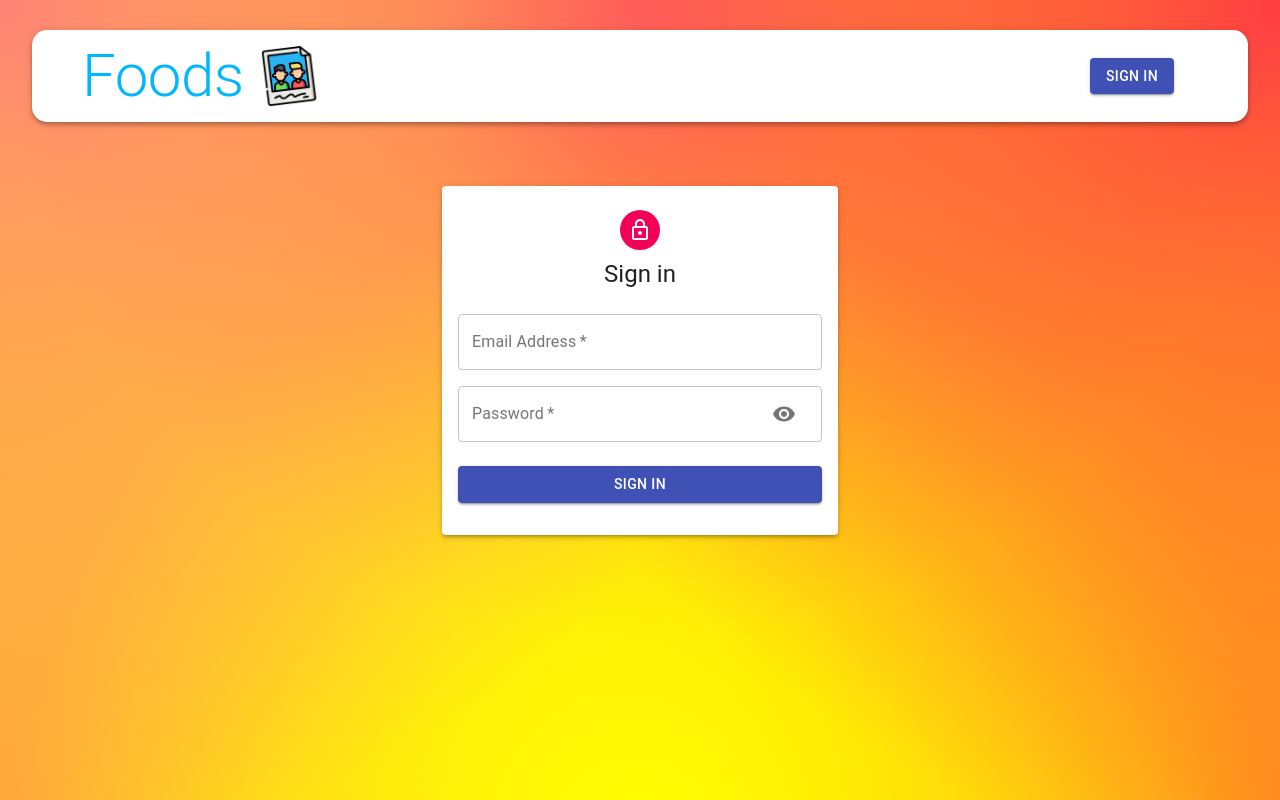
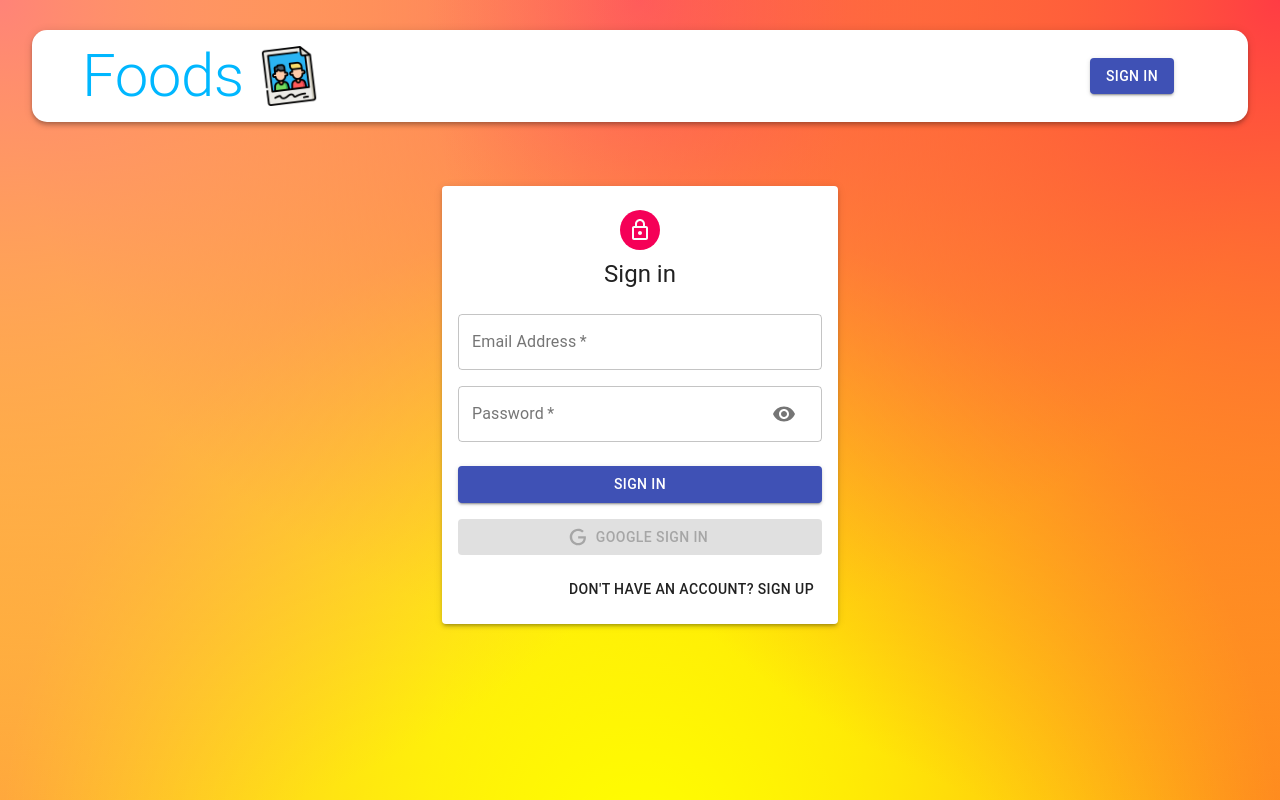
Before and after one commit to hikaori/FoodApp, a React (Create React App) app in the folder client/: page /auth in a window 1280 px wide. Built offline with nearby package versions, Linux system fonts and the light colour scheme; no server answers.

Commit message:
step3/35

```diff
--- a/client/src/Components/Auth/Auth.js
+++ b/client/src/Components/Auth/Auth.js
@@ -7,6 +7,10 @@
   Typography,
   Container,
 } from '@material-ui/core';
+import { GoogleLogin } from 'react-google-login';
+import { useDispatch } from 'react-redux';
+
+import Icon from './icon';
 import LockOutlinedIcon from '@material-ui/icons/LockOutlined';
 import useStyles from './styles';
 import Input from './Input';
@@ -15,8 +19,8 @@
   const classes = useStyles();
 
   const [showPassword, setShowPassword] = useState(false);
-
-  const isSignup = false;
+  const [isSignup, setIsSignup] = useState(false);
+  const dispatch = useDispatch();
 
   const handleShowPassword = () => {
     setShowPassword((prevShowPassword) => !prevShowPassword);
@@ -24,7 +28,27 @@
 
   const handleSubmit = () => {};
 
-  const handleChange = () => {};
+  const handleChange = (res) => {
+    console.log(res);
+  };
+
+  const switchMode = () => {
+    setIsSignup((prevIsSignup) => !prevIsSignup);
+    handleShowPassword(false);
+  };
+
+  const googleSuccess = async (res) => {
+    const result = res?.profileObj;
+    const token = res?.tokenId;
+    try {
+      dispatch({ type: 'AUTH', data: { result, token } });
+    } catch (error) {
+      console.log(error);
+    }
+  };
+  const googleFailure = () => {
+    console.log('google Sign In was unsuccessful. Try Again Later');
+  };
 
   return (
     <Container component="main" maxWidth="xs">
@@ -85,8 +109,26 @@
           >
             {isSignup ? 'Sign Up' : 'Sign In'}
           </Button>
-
-          {/* <Grid container justify="flex-end">
+          <GoogleLogin
+            clientId={process.env.REACT_APP_GOOGLE_OAuth_CLIENT_ID}
+            render={(renderProps) => (
+              <Button
+                className={classes.googleButton}
+                color="primary"
+                fullWidth
+                onClick={renderProps.onClick}
+                disabled={renderProps.disabled}
+                startIcon={<Icon />}
+                variant="contained"
+              >
+                Google Sign In
+              </Button>
+            )}
+            onSuccess={googleSuccess}
+            onFailure={googleFailure}
+            cookiePolicy="single_host_origin"
+          />
+          <Grid container justify="flex-end">
             <Grid item>
               <Button onClick={switchMode}>
                 {isSignup
@@ -94,7 +136,7 @@
                   : "Don't have an account? Sign Up"}
               </Button>
             </Grid>
-          </Grid> */}
+          </Grid>
         </form>
       </Paper>
     </Container>
--- a/client/src/Components/Auth/Input.js
+++ b/client/src/Components/Auth/Input.js
@@ -25,7 +25,8 @@
         autoFocus={autoFocus}
         type={type}
         InputProps={
-          name === 'password' && {
+          name === 'password'
+            ? {
                 endAdornment: (
                   <InputAdornment position="end">
                     <IconButton onClick={handleShowPassword}>
@@ -34,6 +35,7 @@
                   </InputAdornment>
                 ),
               }
+            : null
         }
       />
     </Grid>
--- /dev/null
+++ b/client/src/Components/Auth/icon.js
@@ -0,0 +1,12 @@
+import React from 'react';
+
+const icon = () => (
+  <svg style={{ width: '20px', height: '20px' }} viewBox="0 0 24 24">
+    <path
+      fill="currentColor"
+      d="M21.35,11.1H12.18V13.83H18.69C18.36,17.64 15.19,19.27 12.19,19.27C8.36,19.27 5,16.25 5,12C5,7.9 8.2,4.73 12.2,4.73C15.29,4.73 17.1,6.7 17.1,6.7L19,4.72C19,4.72 16.56,2 12.1,2C6.42,2 2.03,6.8 2.03,12C2.03,17.05 6.16,22 12.25,22C17.6,22 21.5,18.33 21.5,12.91C21.5,11.76 21.35,11.1 21.35,11.1V11.1Z"
+    />
+  </svg>
+);
+
+export default icon;
--- a/client/src/Components/Navbar/Navbar.js
+++ b/client/src/Components/Navbar/Navbar.js
@@ -1,4 +1,4 @@
-import React from 'react';
+import React, { useState } from 'react';
 import { AppBar, Button, Typography, Toolbar, Avatar } from '@material-ui/core';
 import { Link } from 'react-router-dom';
 import useStyles from './styles';
@@ -6,7 +6,9 @@
 
 const Navbar = () => {
   const classes = useStyles();
-  const user = null;
+
+  const [user, setUser] = useState(JSON.parse(localStorage.getItem('profile')));
+
   return (
     <AppBar className={classes.appBar} position="static" color="inherit">
       <div className={classes.brandContainer}>
--- a/client/src/constants/actionTypes.js
+++ b/client/src/constants/actionTypes.js
@@ -3,3 +3,6 @@
 export const DELETE = 'DELETE';
 export const FETCH_ALL = 'FETCH_ALL';
 export const LIKE = 'LIKE';
+
+export const AUTH = 'AUTH';
+export const LOGOUT = 'LOGOUT';
--- /dev/null
+++ b/client/src/reducers/auth.js
@@ -0,0 +1,16 @@
+import { AUTH, LOGOUT } from '../constants/actionTypes';
+
+const authReducer = (state = { authData: null }, action) => {
+  switch (action.type) {
+    case AUTH:
+      localStorage.setItem('profile', JSON.stringify({ ...action?.data }));
+      return { ...state, authData: action?.data };
+    case LOGOUT:
+      return state;
+
+    default:
+      return state;
+  }
+};
+
+export default authReducer;
--- a/client/src/reducers/index.js
+++ b/client/src/reducers/index.js
@@ -1,7 +1,9 @@
 import { combineReducers } from 'redux';
 
 import posts from './posts';
+import auth from './auth';
 
 export default combineReducers({
   posts,
+  auth,
 });
```
Also changed, not shown: 2 other files (tests, documents, lock files or other folders). Lines whose indentation alone changed are shown as unchanged.
